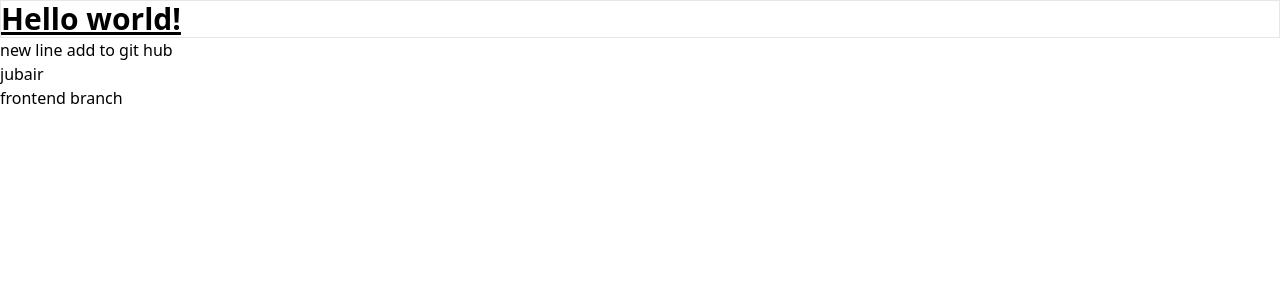
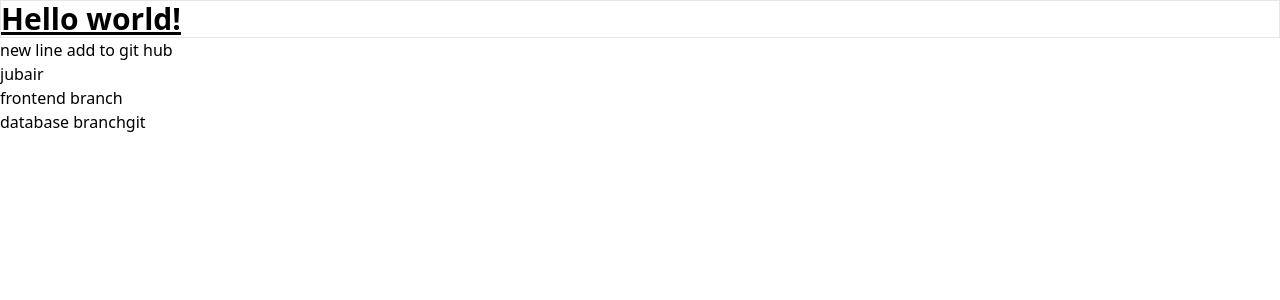
Before and after one commit to jubairskv/TailwindCSS, a React (Create React App) app: page / in a window 1280 px wide. Shown: the top 300 px of the page. Built offline with nearby package versions, Linux system fonts and the light colour scheme.

Commit message:
database branch created

```diff
--- a/src/App.js
+++ b/src/App.js
@@ -6,6 +6,7 @@ function App() {
      <h2>new line add to git hub</h2>
       <h3>jubair</h3>
       <p>frontend branch</p>
+      <p>database branchgit </p>
     </div>
   );
 }
```
